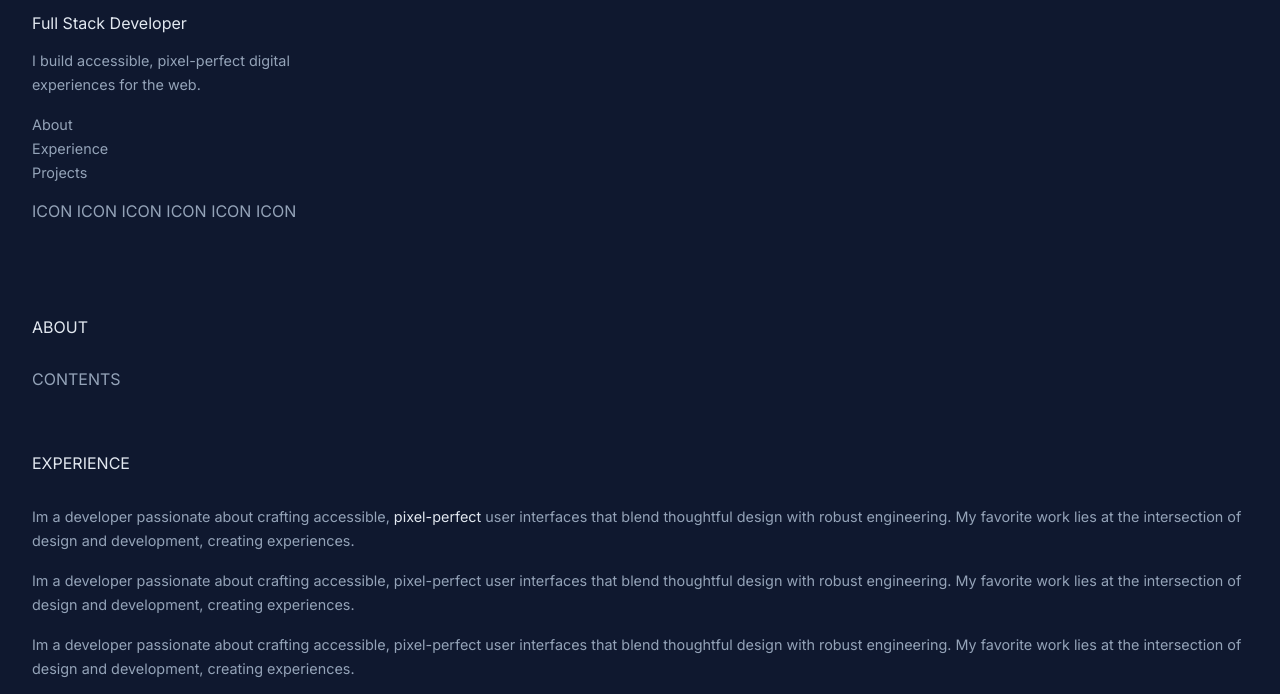
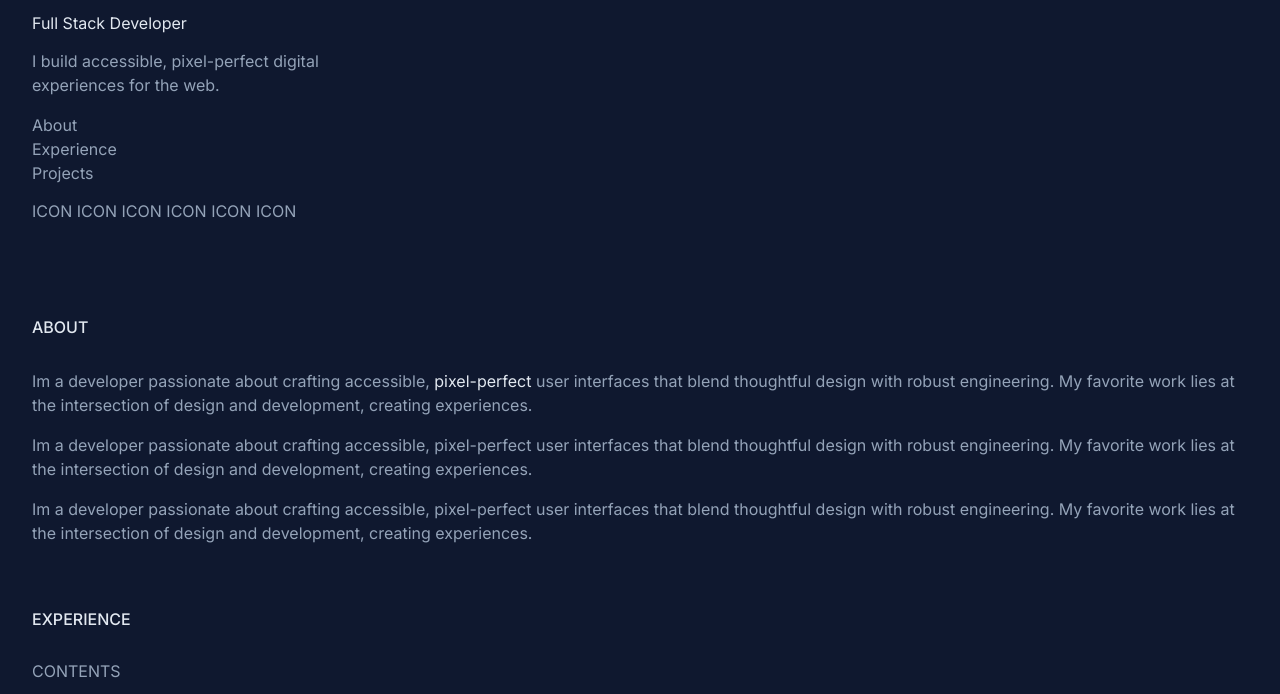
Before and after one commit to asadcodex/HTML_CSS_PORTFOLIO, a plain HTML site: page index.html in a window 1280 px wide. Shown: the part 106-800 px from the top of the page. Drawn offline with Linux system fonts and the light colour scheme.

Commit message:
bug-fixed

```diff
--- a/index.html
+++ b/index.html
@@ -50,12 +50,6 @@
         <div>
           <h2 class="lightText">About</h2>
         </div>
-        <div>CONTENTS</div>
-      </section>
-      <section>
-        <div>
-          <h2 class="lightText">Experience</h2>
-        </div>
         <div class="about-contents">
             <p>
               Im a developer passionate about crafting accessible,
@@ -80,6 +74,12 @@
       </section>
       <section>
         <div>
+          <h2 class="lightText">Experience</h2>
+        </div>
+        <div>CONTENTS</div>
+      </section>
+      <section>
+        <div>
           <h2 class="lightText">Projects</h2>
         </div>
         <div>CONTENTS</div>
--- a/styles.css
+++ b/styles.css
@@ -20,7 +20,6 @@ body {
 }
 
 p {
-  font-size: 0.9rem;
   line-height: 1.5rem;
 }
 
@@ -89,7 +88,7 @@ section {
 section h2 {
   text-transform: uppercase;
   font-size: 1rem;
-  font-weight: 400;
+  font-weight: 500;
 }
 
 .about-contents {
@@ -101,6 +100,7 @@ section h2 {
 .anchor-text {
   color: var(--color-highlight);
   text-decoration: none;
+  transition-duration: 200ms;
 }
 
 .anchor-text:hover {
```
Lines whose indentation alone changed are shown as unchanged.
